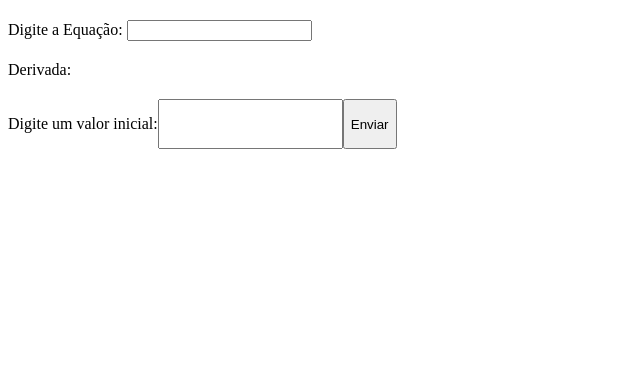
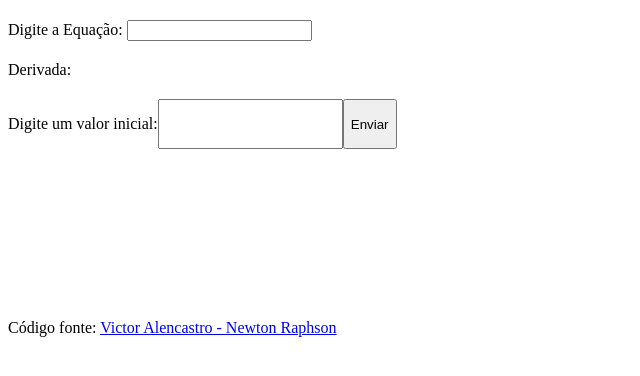
Before and after one commit to vicfelipe/newton-raphson, a plain HTML site: page index.html in a window 1280 px wide. Shown: the whole page, without its empty margins (0-640 px from the left). Drawn offline with nearby package versions, Linux system fonts and the light colour scheme.

Commit message:
código fonte

```diff
--- a/index.html
+++ b/index.html
@@ -40,6 +40,13 @@
   <div><text id="warning"></text></div>
   <div class="chart">
     <svg></svg>
+  </div>
+
+  <div>
+    Código fonte:
+    <a href="https://github.com/vicfelipe/newton-raphson/blob/master/index.html"
+      >Victor Alencastro - Newton Raphson</a
+    >
   </div>
   <script>
     // Configura grafico, dimensões e margem
```
